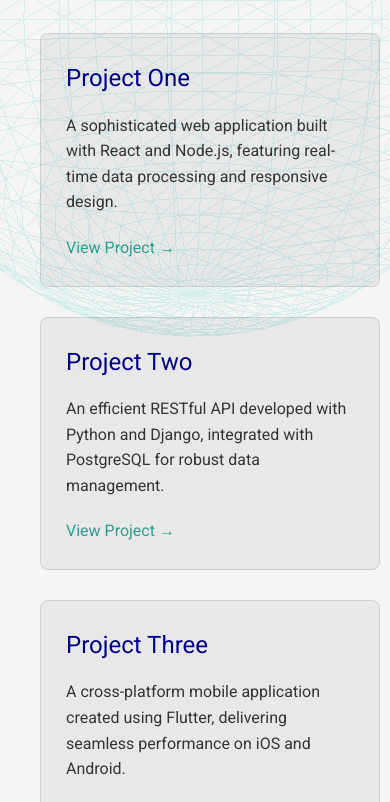
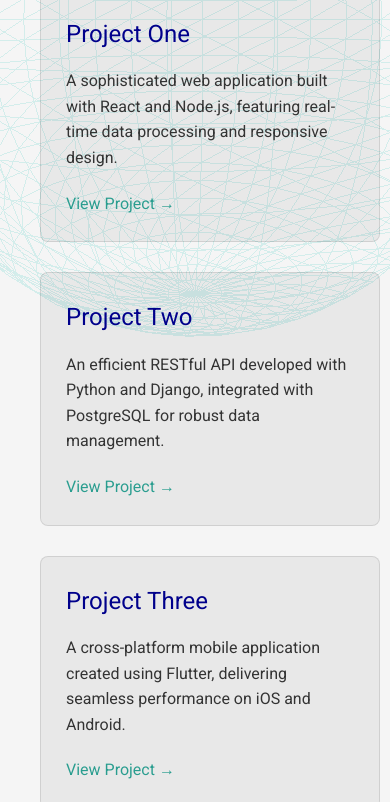
Before and after one commit to ArtaraX/globe-portfolio, a plain HTML site: page index.html in a window 390 px wide. Shown: the part 403-1205 px from the top of the page. Drawn offline with nearby package versions, Linux system fonts and the light colour scheme; animation ran at ten frames a second.

Commit message:
changed project section padding to improve mobile view

```diff
--- a/styles.css
+++ b/styles.css
@@ -158,7 +158,7 @@ h1 {
 }
 
 .projects-section {
-    padding: 60px 0;
+    padding: 5% 0;
 }
 
 h2 {
```
